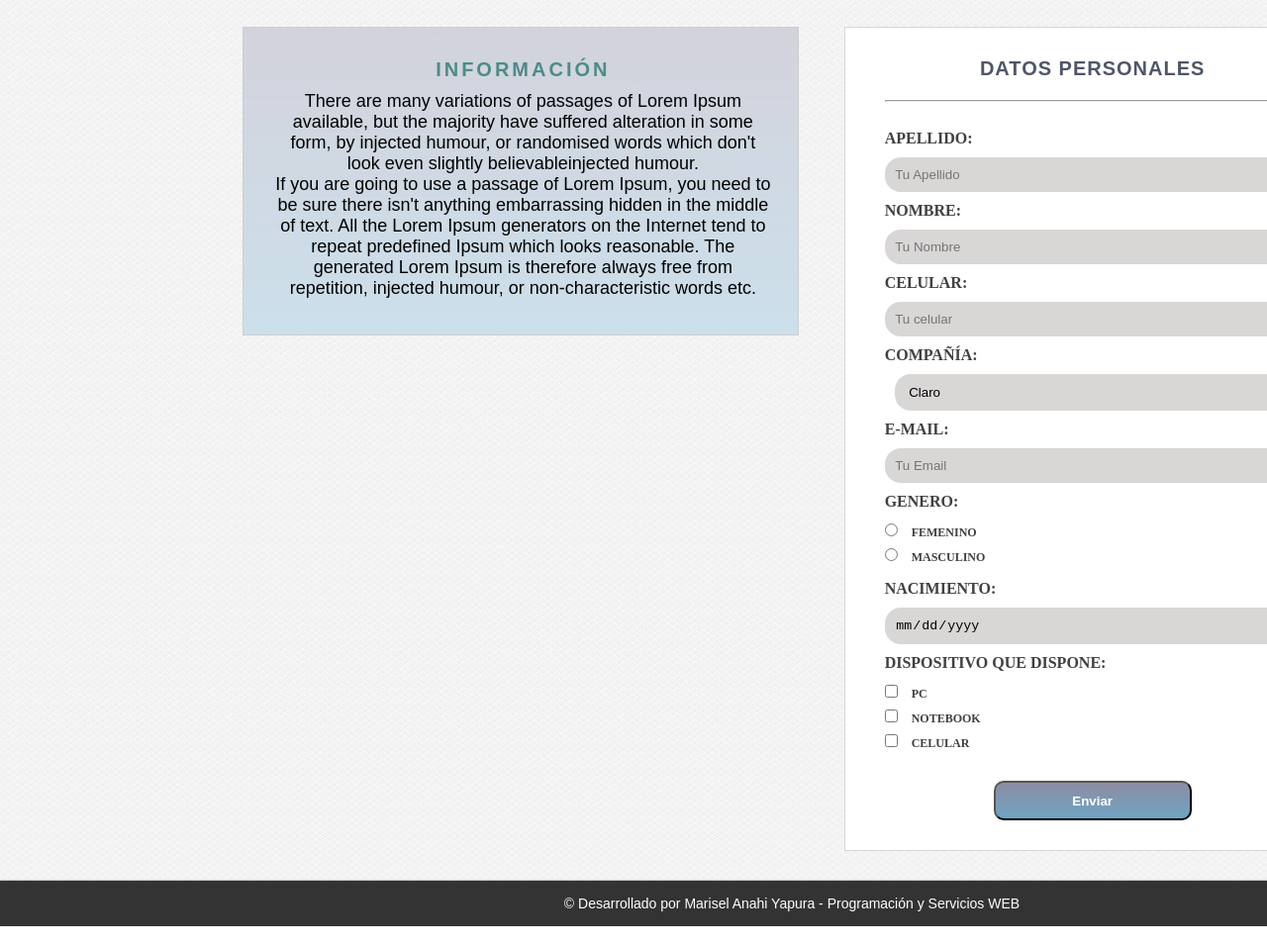
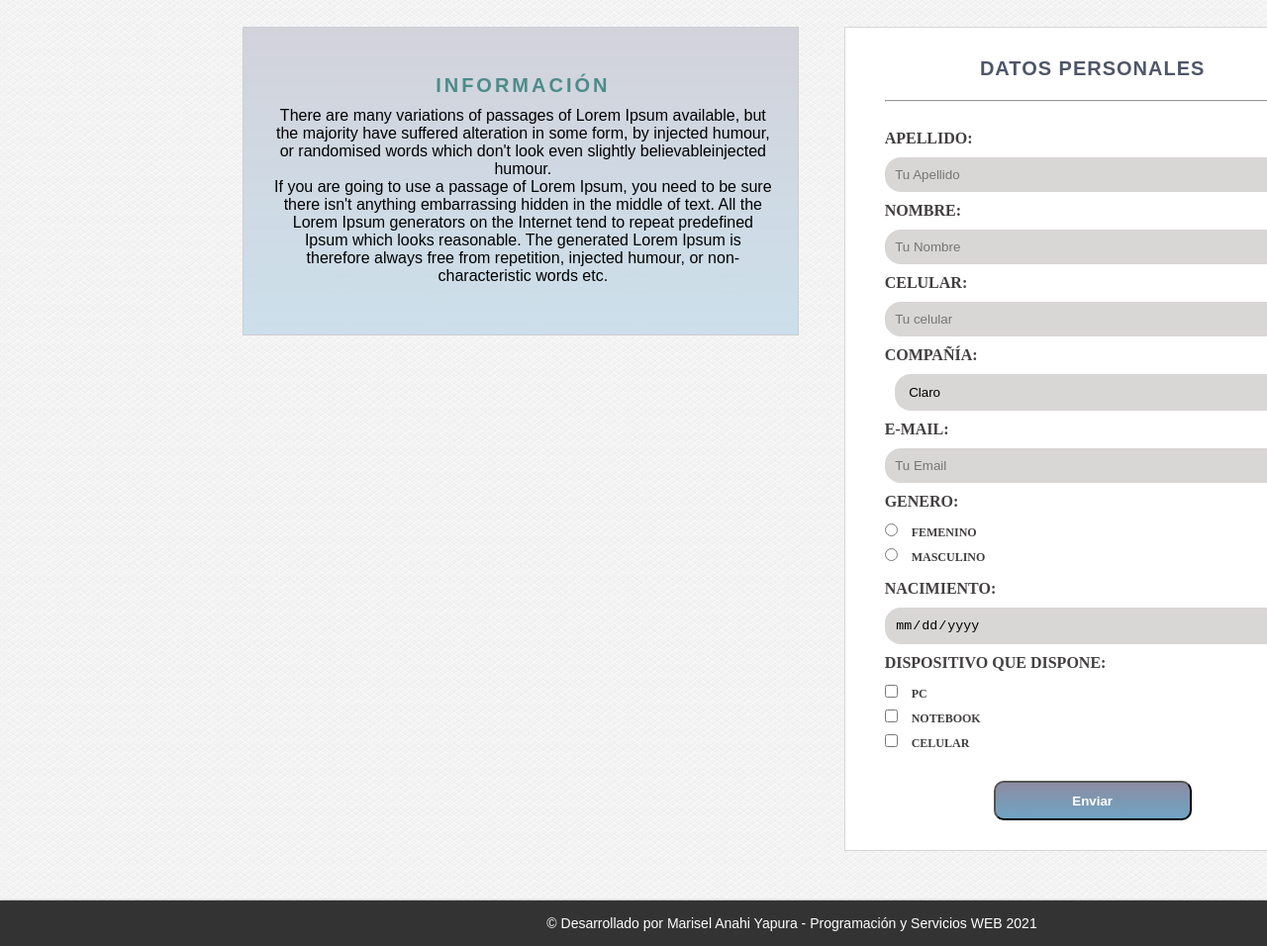
Before and after one commit to may-25121/capacitacionLaboral, a plain HTML site: page registrese.html in a window 1280 px wide. Shown: the part 357-1313 px from the top of the page at 99% size. Drawn offline with Linux system fonts and the light colour scheme.

Commit message:
Retoques finales

```diff
--- a/css/styles.css
+++ b/css/styles.css
@@ -191,7 +191,7 @@ body{
     background-image: linear-gradient(to bottom , rgba(140, 140, 163, 0.384), rgba(89, 153, 190, 0.308));
     text-align: center;
     padding: 30px;
-    font-size: 15px;
+
     font-family: Arial, Helvetica, sans-serif;
     position: relative;
 
@@ -207,10 +207,10 @@ body{
 
 .informacion{
     position: absolute;
-    top: 10%;
+    top: 15%;
     width: 90%;
     text-align: center;
-    font-size: 18px;
+    font-size: 16px;
 }
 
 form{
@@ -354,7 +354,7 @@ ul.slider li:target{
     width: 100%;
     margin:  0px auto;
     text-align: center;
-    margin-top: 30px;
+    margin-top: 50px;
     background-color: var(--oscuro);
     padding-top: 15px;
     padding-bottom: 15px;
--- a/registrese.html
+++ b/registrese.html
@@ -89,7 +89,7 @@
 
     <!--Pie de página-->
     <footer id="footer">
-        <p>&copy; Desarrollado por Marisel Anahi Yapura - Programación y Servicios WEB</p>
+        <p>&copy; Desarrollado por Marisel Anahi Yapura - Programación y Servicios WEB 2021</p>
     </footer>
 </body>
 
```
Also changed, not shown: galeria.html (+2 -2 lines), inicio.html (+1 -1 lines).
